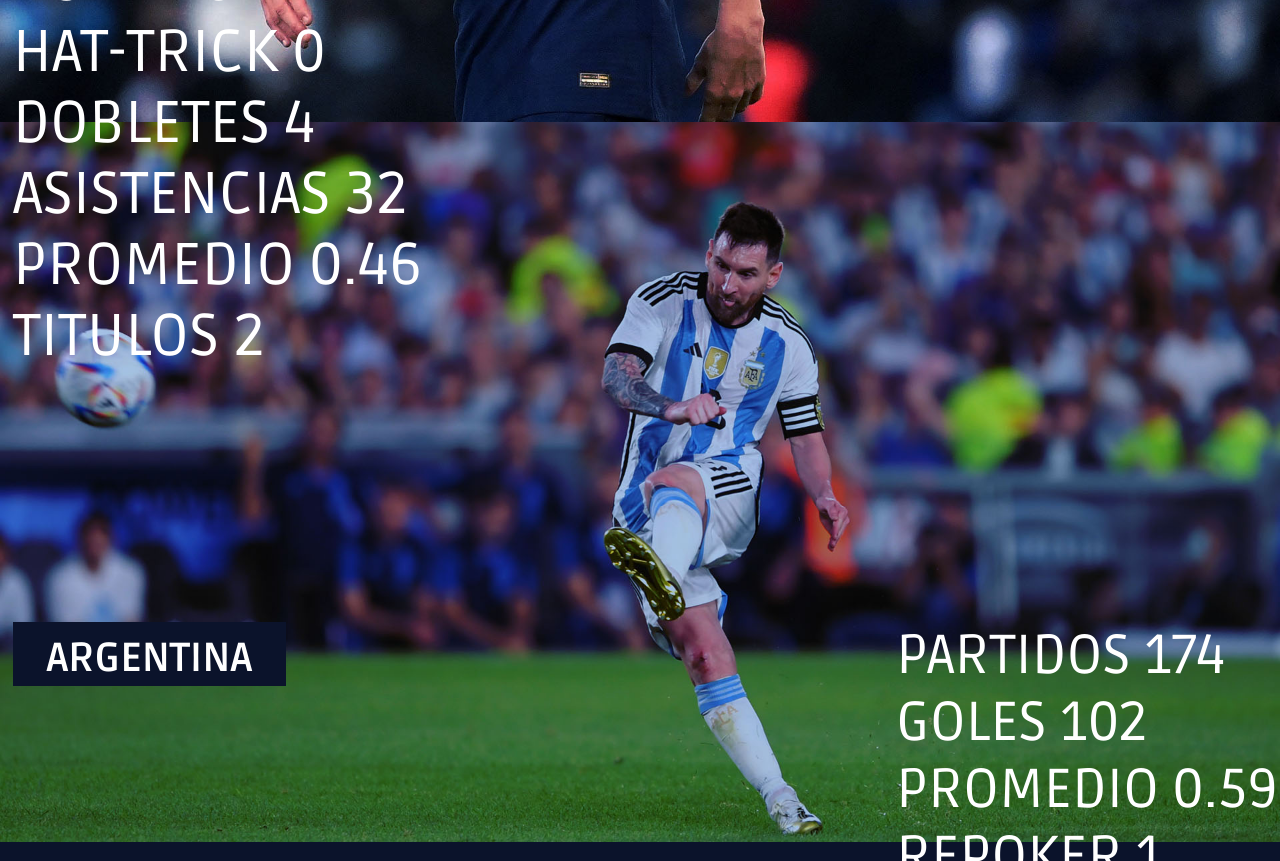
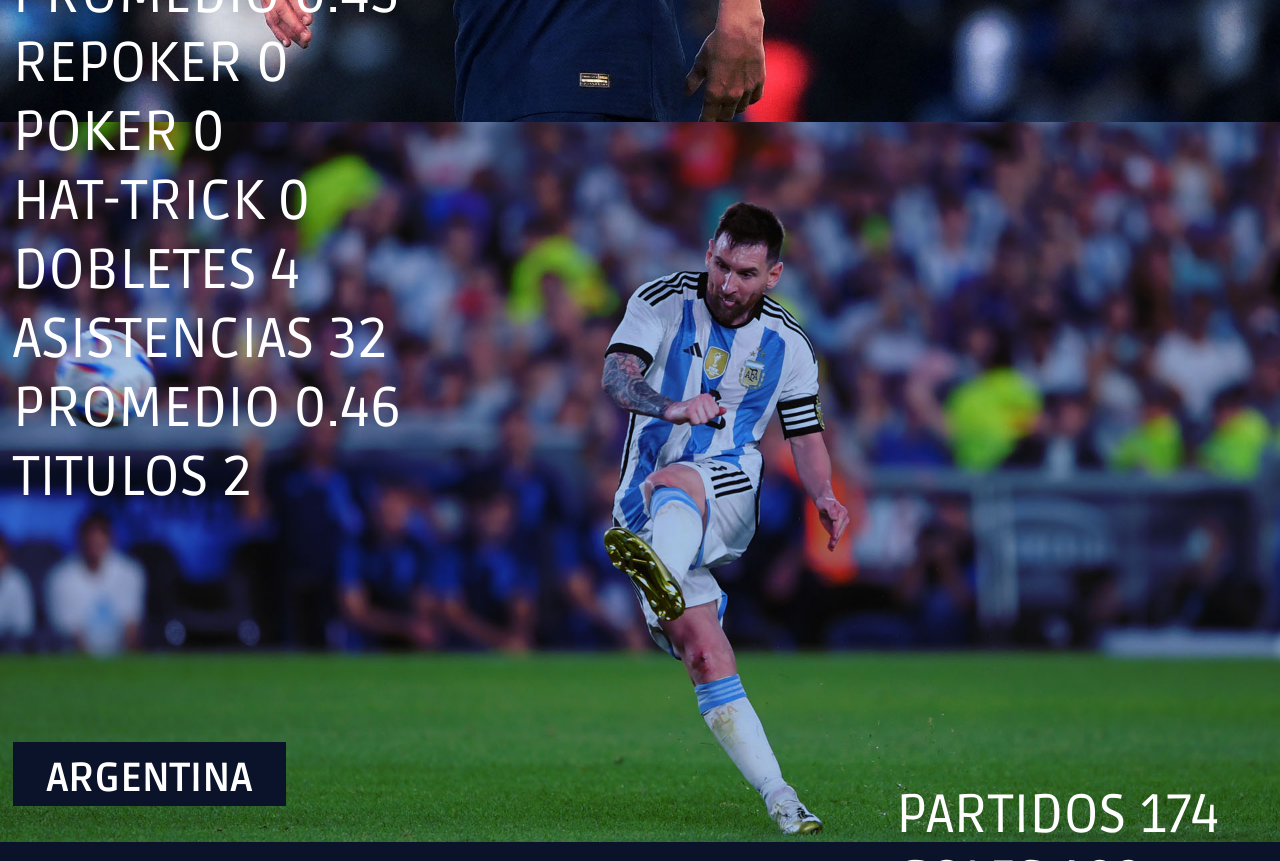
Before and after one commit to rubialtobias/lionelMessi, a plain HTML site: page pages/estadisticas.html in a window 1280 px wide. Shown: the part 1418-2279 px from the top of the page. Drawn offline with Linux system fonts and the light colour scheme.

Commit message:
Arreglo errores en la pagina de estadisticas.

```diff
--- a/styles/style.css
+++ b/styles/style.css
@@ -525,23 +525,23 @@ main section h1{
 
 #estadisticasPsg{
     position: absolute;
-    top: 135%;
+    top: 155%;
     left: 1%;
     color: white;
-    font-size: 59px;
+    font-size: 56px;
 }
 
 #estadisticasArg{
     position: absolute;
-    top: 255%;
+    top: 275%;
     left: 70%;
     color: white;
-    font-size: 55px;
+    font-size: 54px;
 }
 
 #tituloArg{
     position: absolute;
-    top: 255%;
+    top: 270%;
     left: 1%;
     color: white;
     font-size: 27px;
```
